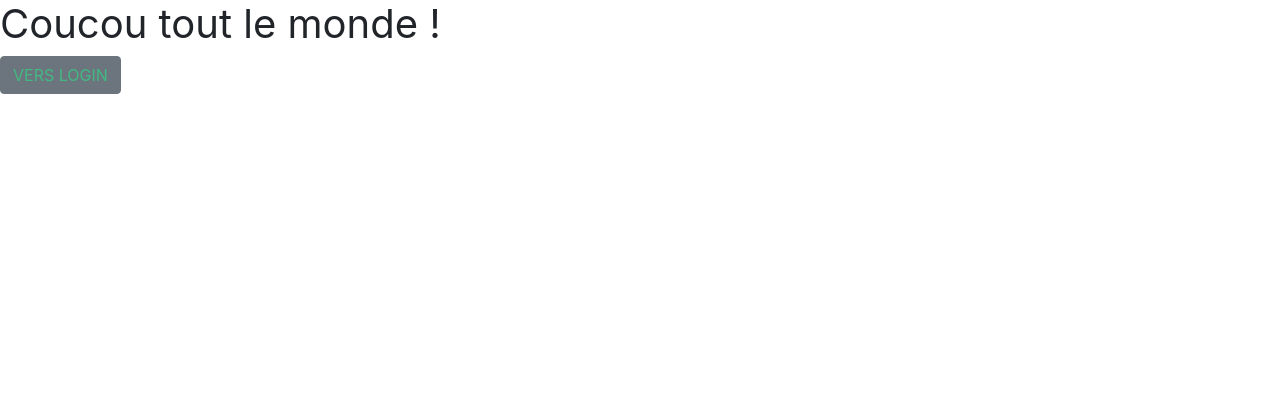
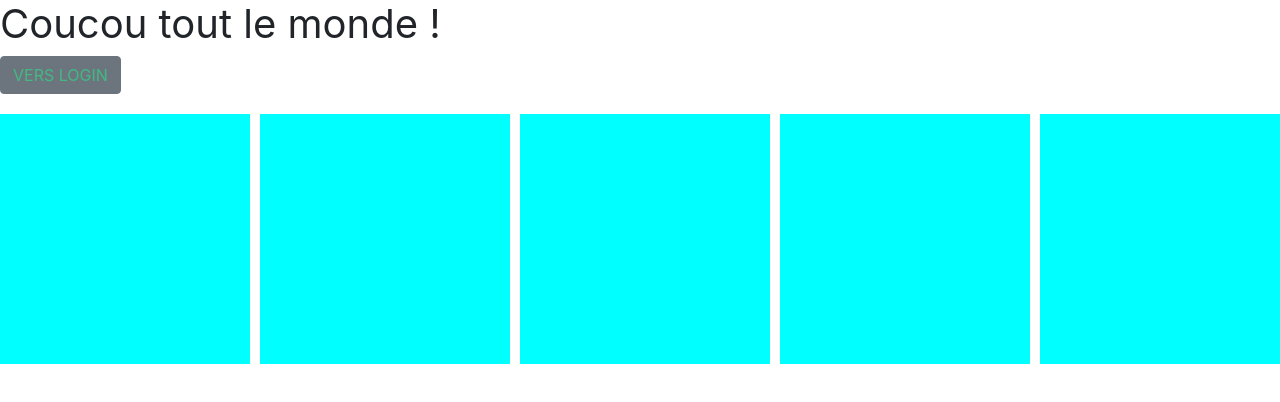
Before and after one commit to stephAc/recipeVue, a Vue app: page / in a window 1280 px wide. Shown: the top 402 px of the page. Built offline with nearby package versions, Linux system fonts and the light colour scheme.

Commit message:
new branch list

```diff
--- a/src/components/HelloWorld.vue
+++ b/src/components/HelloWorld.vue
@@ -4,16 +4,21 @@
     <div>
       <b-button to="/login">VERS LOGIN</b-button>
     </div>
+    <PosterList style="margin-top: 20px;"/>
   </div>
 </template>
 
 <script>
+import PosterList from './PosterList'
 export default {
     name: 'HelloWorld',
     data() {
         return {
             msg: 'Coucou tout le monde !',
         }
+    },
+    components: {
+        PosterList,
     },
 }
 </script>
--- /dev/null
+++ b/src/components/PosterDiv.vue
@@ -0,0 +1,23 @@
+<template>
+  <div class="poster"></div>
+</template>
+
+<script>
+export default {
+    name: 'Poster',
+    data: function() {
+        return {}
+    },
+    methods: {},
+}
+</script>
+
+<style>
+.poster {
+    height: 250px;
+    width: 250px;
+    min-width: 250px;
+    margin-right: 10px;
+    background-color: aqua;
+}
+</style>
--- /dev/null
+++ b/src/components/PosterList.vue
@@ -0,0 +1,30 @@
+<template>
+  <div class="listDisplay">
+    <PosterDiv v-for="n in 20" :key="n"/>
+  </div>
+</template>
+
+<script>
+import PosterDiv from './PosterDiv'
+export default {
+    name: 'Poster',
+    data: function() {
+        return {
+            n: 0,
+        }
+    },
+    methods: {},
+    components: {
+        PosterDiv,
+    },
+}
+</script>
+
+<style>
+.listDisplay {
+    display: flex;
+    flex-direction: row;
+    flex-wrap: nowrap;
+    overflow-x: scroll;
+}
+</style>
```
